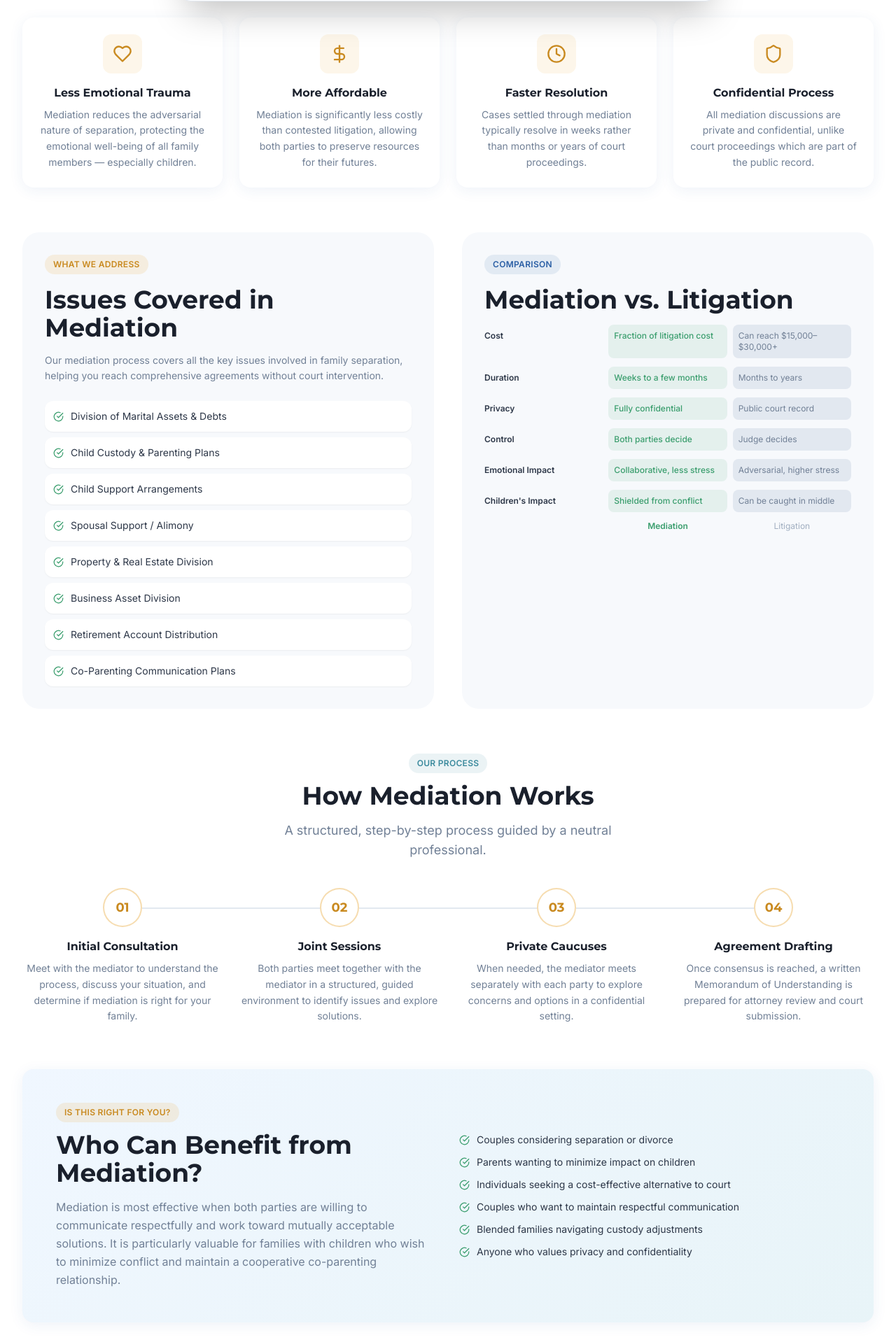
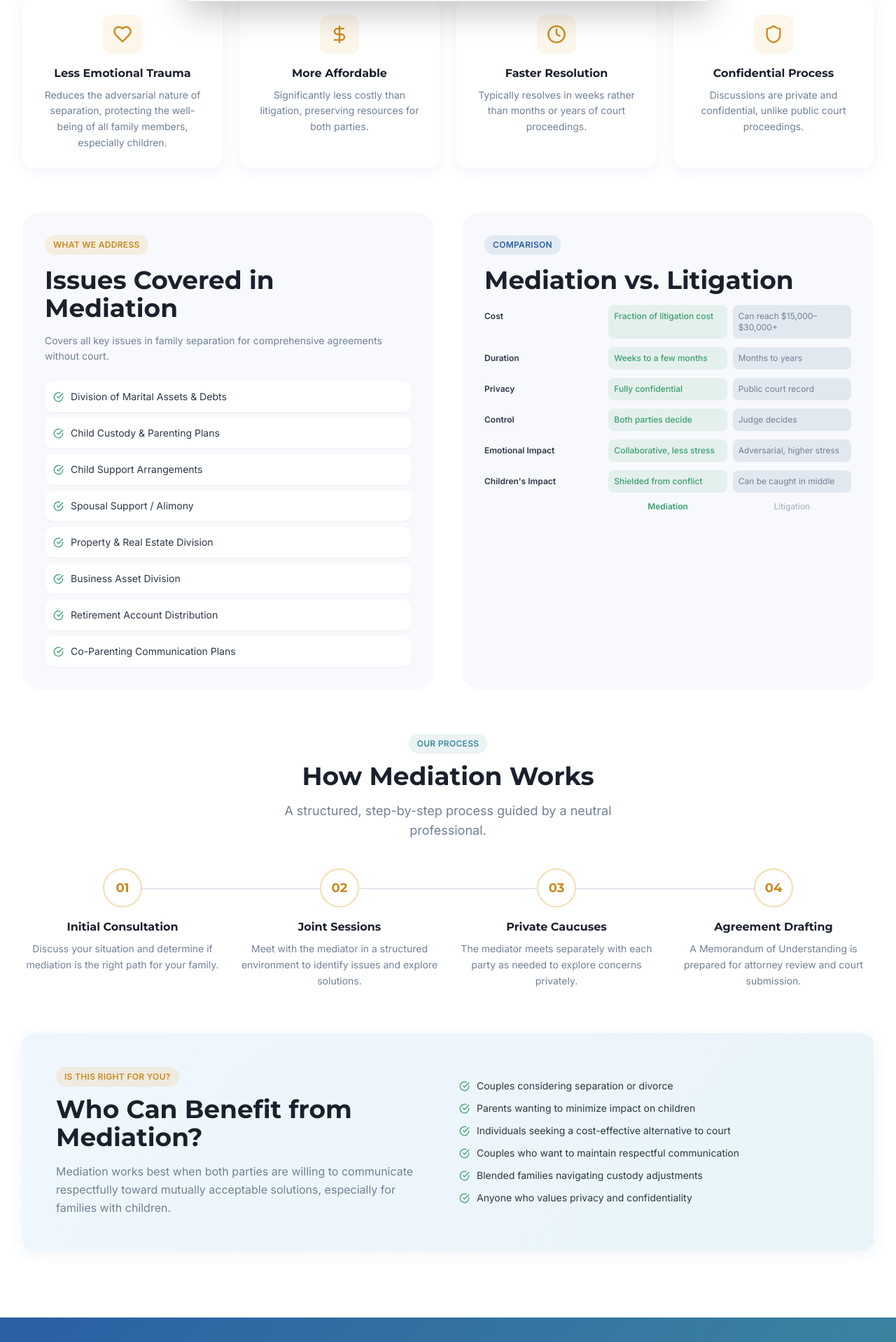
Before and after one commit to shopneckmassager37-cpu/eqcounselingtesting, a Next.js app: page /mediation in a window 1280 px wide. Shown: the part 782-2700 px from the top of the page at 70% size. Built offline with nearby package versions, Linux system fonts and the light colour scheme.

Commit message:
chore: reduce verbose text across service pages
Trim intro paragraphs and card descriptions on assessments, counseling,
supervision, and mediation pages — non-drastic reductions for a cleaner read.

https://claude.ai/code/session_019oxUE4AmTdAgVXBijGNzL8

```diff
--- a/app/counseling/page.tsx
+++ b/app/counseling/page.tsx
@@ -15,7 +15,7 @@ const counselingTypes = [
     title: 'Individual Counseling',
     audience: 'Adults • Geriatric',
     description:
-      'One-on-one therapy tailored to your unique needs, goals, and pace. Our therapists create a safe, non-judgmental space for personal growth, healing, and self-discovery.',
+      'One-on-one therapy tailored to your needs in a safe, non-judgmental space for growth and healing.',
     treats: [
       'Depression & Low Mood',
       'Anxiety & Panic Attacks',
@@ -34,7 +34,7 @@ const counselingTypes = [
     title: 'Couples & Marriage Counseling',
     audience: 'Couples • Married Pairs',
     description:
-      'Rebuild connection, improve communication, and resolve conflict in a structured, compassionate therapeutic environment. We work with couples at all stages of their relationship.',
+      'Rebuild connection and improve communication in a structured, compassionate setting — for couples at any stage.',
     treats: [
       'Communication Breakdown',
       'Trust & Infidelity Issues',
@@ -52,7 +52,7 @@ const counselingTypes = [
     title: 'Family Therapy',
     audience: 'Families • All Ages',
     description:
-      'Strengthen family bonds, navigate conflict, and build healthier communication patterns. We work with the whole family system to create lasting positive change.',
+      'Strengthen family bonds and build healthier communication across the whole family system.',
     treats: [
       'Parent-Child Conflict',
       'Blended Family Adjustment',
@@ -69,7 +69,7 @@ const counselingTypes = [
     title: 'Teens & Children',
     audience: 'Children • Adolescents',
     description:
-      'Age-appropriate, engaging therapy for young people dealing with emotional, behavioral, and developmental challenges. We use play therapy, CBT, and other child-friendly modalities.',
+      'Age-appropriate therapy for children and teens using play therapy, CBT, and other child-friendly modalities.',
     treats: [
       'ADHD & Attention Issues',
       'School Anxiety & Refusal',
@@ -109,10 +109,8 @@ export default function CounselingPage() {
             <span className="badge bg-secondary/10 text-secondary mb-3">How We Help</span>
             <h2 className="section-title mb-4">Therapy That Meets You Where You Are</h2>
             <p className="section-subtitle">
-              EQ Counseling &amp; Testing provides counseling for adults, geriatric clients,
-              teens, and children at convenient locations across Orange and Seminole counties,
-              as well as through secure teletherapy. Our solution-focused approach helps you
-              identify strengths and build toward your goals.
+              Serving adults, teens, and children across Orange and Seminole counties and via
+              secure teletherapy, using a solution-focused approach that builds on your strengths.
             </p>
           </div>
 
@@ -170,9 +168,8 @@ export default function CounselingPage() {
                 </div>
                 <h2 className="section-title mb-4">Teletherapy Available</h2>
                 <p className="text-neutral-500 leading-relaxed mb-6">
-                  We offer secure, HIPAA-compliant video counseling sessions throughout Florida.
-                  Teletherapy provides the same quality of care as in-person sessions with the
-                  added convenience of joining from home, work, or anywhere private.
+                  Secure, HIPAA-compliant video counseling available statewide — same quality
+                  care with the flexibility to join from anywhere.
                 </p>
                 <Link href="/contact" className="btn-secondary">
                   Schedule a Teletherapy Session
--- a/app/mediation/page.tsx
+++ b/app/mediation/page.tsx
@@ -13,22 +13,22 @@ const benefits = [
   {
     icon: Heart,
     title: 'Less Emotional Trauma',
-    description: 'Mediation reduces the adversarial nature of separation, protecting the emotional well-being of all family members — especially children.',
+    description: 'Reduces the adversarial nature of separation, protecting the well-being of all family members, especially children.',
   },
   {
     icon: DollarSign,
     title: 'More Affordable',
-    description: 'Mediation is significantly less costly than contested litigation, allowing both parties to preserve resources for their futures.',
+    description: 'Significantly less costly than litigation, preserving resources for both parties.',
   },
   {
     icon: Clock,
     title: 'Faster Resolution',
-    description: 'Cases settled through mediation typically resolve in weeks rather than months or years of court proceedings.',
+    description: 'Typically resolves in weeks rather than months or years of court proceedings.',
   },
   {
     icon: Shield,
     title: 'Confidential Process',
-    description: 'All mediation discussions are private and confidential, unlike court proceedings which are part of the public record.',
+    description: 'Discussions are private and confidential, unlike public court proceedings.',
   },
 ]
 
@@ -36,22 +36,22 @@ const processSteps = [
   {
     step: '01',
     title: 'Initial Consultation',
-    description: 'Meet with the mediator to understand the process, discuss your situation, and determine if mediation is right for your family.',
+    description: 'Discuss your situation and determine if mediation is the right path for your family.',
   },
   {
     step: '02',
     title: 'Joint Sessions',
-    description: 'Both parties meet together with the mediator in a structured, guided environment to identify issues and explore solutions.',
+    description: 'Meet with the mediator in a structured environment to identify issues and explore solutions.',
   },
   {
     step: '03',
     title: 'Private Caucuses',
-    description: 'When needed, the mediator meets separately with each party to explore concerns and options in a confidential setting.',
+    description: 'The mediator meets separately with each party as needed to explore concerns privately.',
   },
   {
     step: '04',
     title: 'Agreement Drafting',
-    description: 'Once consensus is reached, a written Memorandum of Understanding is prepared for attorney review and court submission.',
+    description: 'A Memorandum of Understanding is prepared for attorney review and court submission.',
   },
 ]
 
@@ -85,9 +85,8 @@ export default function MediationPage() {
             <span className="badge bg-accent/15 text-accent-dark mb-3">EQ Divorce Mediation</span>
             <h2 className="section-title mb-4">A Healthier Path Through Divorce</h2>
             <p className="section-subtitle">
-              EQ Counseling &amp; Testing offers specialized family mediation services designed
-              to help separating couples reach fair, lasting agreements while minimizing conflict
-              and protecting the emotional health of the entire family — especially children.
+              Specialized family mediation to help separating couples reach fair agreements while
+              minimizing conflict and protecting the emotional health of the whole family.
             </p>
           </div>
 
@@ -111,8 +110,7 @@ export default function MediationPage() {
               <span className="badge bg-accent/15 text-accent-dark mb-4">What We Address</span>
               <h2 className="section-title mb-4">Issues Covered in Mediation</h2>
               <p className="text-neutral-500 text-sm leading-relaxed mb-6">
-                Our mediation process covers all the key issues involved in family separation,
-                helping you reach comprehensive agreements without court intervention.
+                Covers all key issues in family separation for comprehensive agreements without court.
               </p>
               <div className="grid grid-cols-1 gap-2">
                 {issuesCovered.map((issue) => (
@@ -185,10 +183,8 @@ export default function MediationPage() {
                 <span className="badge bg-accent/15 text-accent-dark mb-3">Is This Right for You?</span>
                 <h2 className="section-title mb-4">Who Can Benefit from Mediation?</h2>
                 <p className="text-neutral-500 leading-relaxed">
-                  Mediation is most effective when both parties are willing to communicate
-                  respectfully and work toward mutually acceptable solutions. It is particularly
-                  valuable for families with children who wish to minimize conflict and maintain
-                  a cooperative co-parenting relationship.
+                  Mediation works best when both parties are willing to communicate respectfully
+                  toward mutually acceptable solutions, especially for families with children.
                 </p>
               </div>
               <ul className="space-y-3">
--- a/app/supervision/page.tsx
+++ b/app/supervision/page.tsx
@@ -26,8 +26,7 @@ export default function SupervisionPage() {
             <h2 className="section-title mb-4">Build Your Clinical Foundation</h2>
             <p className="section-subtitle">
               Dr. Ronit Navon provides qualified clinical supervision for LMHC and LMFT post-master's
-              graduates in Florida. Whether you prefer the collaborative atmosphere of group supervision
-              or the focused attention of individual sessions, we have a format that fits your needs.
+              graduates in Florida, in group or individual formats.
             </p>
           </div>
 
@@ -41,9 +40,8 @@ export default function SupervisionPage() {
               <h2 className="font-heading font-bold text-2xl text-neutral-800 mb-2">Group Supervision</h2>
               <p className="text-teal font-semibold text-sm mb-4">Collaborative Learning Environment</p>
               <p className="text-neutral-500 leading-relaxed mb-6">
-                Our group supervision sessions bring together a small cohort of supervisees to
-                discuss cases, share perspectives, and learn from one another under Dr. Navon's
-                expert guidance. Group supervision fosters peer learning and professional community.
+                Small-cohort sessions to discuss cases, share perspectives, and build professional
+                community under Dr. Navon's guidance.
               </p>
 
               <div className="space-y-3 mb-6">
@@ -99,9 +97,8 @@ export default function SupervisionPage() {
               <h2 className="font-heading font-bold text-2xl text-neutral-800 mb-2">Individual Supervision</h2>
               <p className="text-primary font-semibold text-sm mb-4">Personalized Mentorship</p>
               <p className="text-neutral-500 leading-relaxed mb-6">
-                Individual supervision provides dedicated one-on-one time with Dr. Navon for
-                in-depth case review, personal and professional development, and targeted feedback
-                tailored to your specific practice areas and growth goals.
+                Dedicated one-on-one time with Dr. Navon for in-depth case review, professional
+                development, and targeted feedback.
               </p>
 
               <div className="space-y-3 mb-6">
@@ -158,8 +155,7 @@ export default function SupervisionPage() {
                 <h2 className="section-title mb-4">Supervisee Requirements</h2>
                 <p className="text-neutral-500 leading-relaxed mb-6">
                   To begin supervised clinical hours, you must meet Florida's requirements
-                  for registered intern status. Below is what you'll need to get started
-                  with Dr. Navon's supervision program.
+                  for registered intern status.
                 </p>
                 <ul className="space-y-3">
                   {[
@@ -209,10 +205,8 @@ export default function SupervisionPage() {
             </div>
             <h2 className="font-heading font-bold text-3xl text-white mb-4">Your Supervisor</h2>
             <p className="text-blue-100 leading-relaxed mb-6">
-              Dr. Ronit Navon — PhD, LMHC, NCC — brings over 22 years of clinical experience
-              and a deep commitment to mentoring the next generation of mental health professionals.
-              Her supervision style is warm, direct, and rooted in a solution-focused philosophy that
-              empowers supervisees to find their own professional voice.
+              Dr. Ronit Navon — PhD, LMHC, NCC — brings 22+ years of clinical experience and a
+              solution-focused philosophy that empowers supervisees to find their own professional voice.
             </p>
             <div className="flex justify-center gap-4">
               <Link href="/contact" className="btn-primary">
```
Also changed, not shown: app/assessments/page.tsx (+11 -14 lines).
